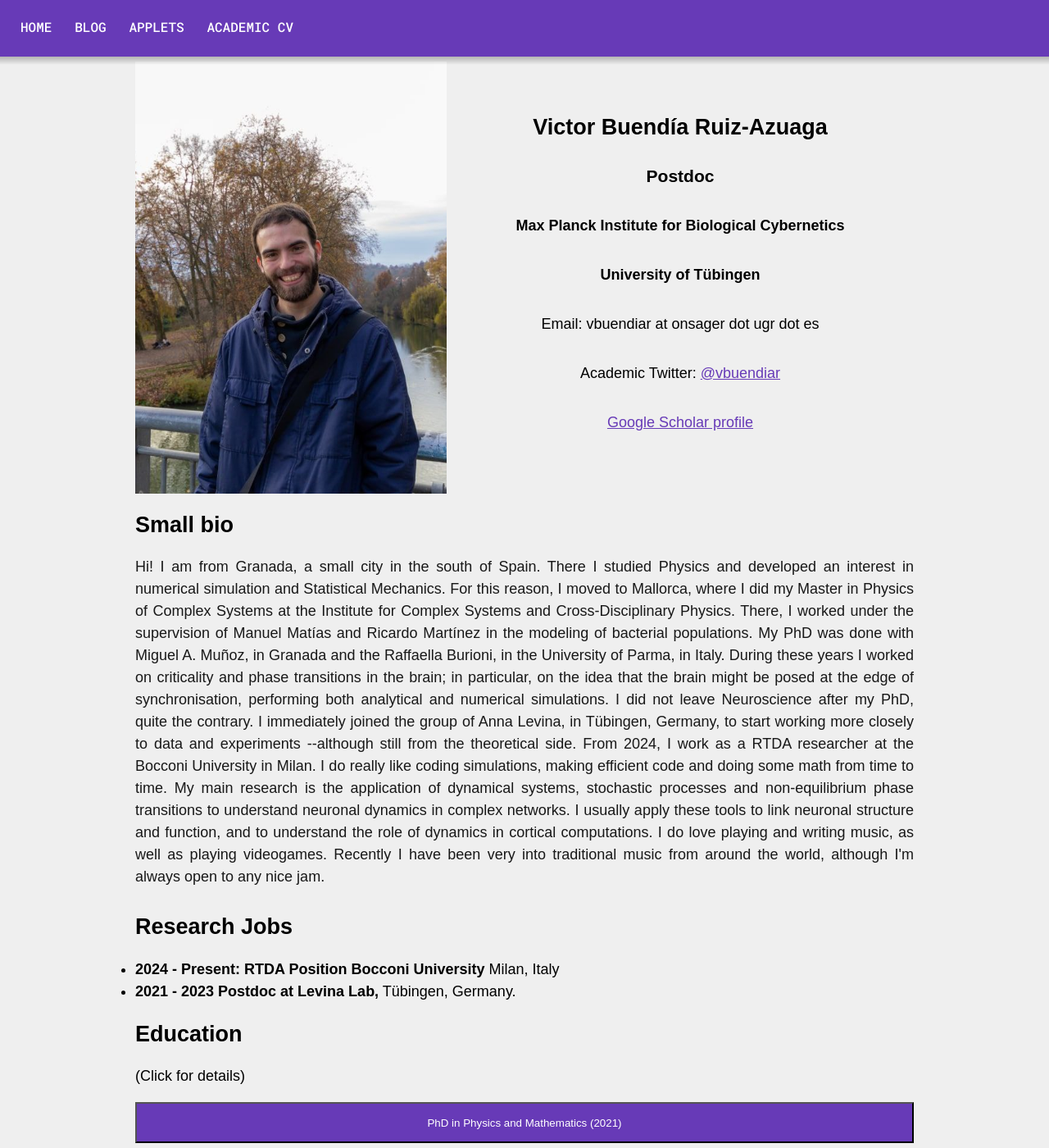
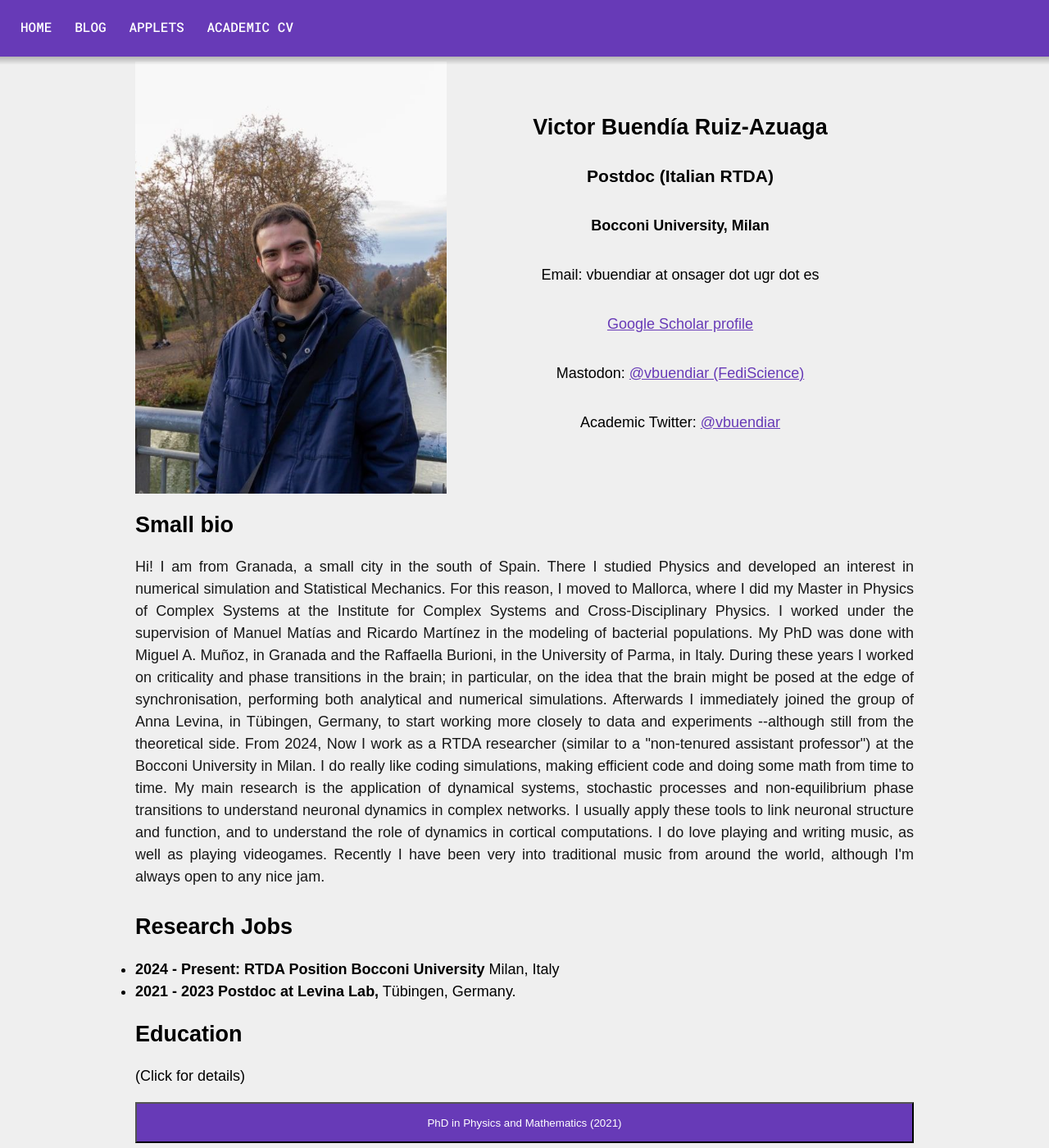
Before and after one commit to VictorSeven/VictorSeven.github.io, a Jekyll site: the page built from _pages/about.html, in a window 1280 px wide and 1400 px high. Shown: the whole window at 82% size. Built offline with Jekyll 4.4.1, drawn with Linux system fonts in a browser that asks for light colours; some of the changed text lies outside the part shown.

```diff
--- a/Gemfile
+++ b/Gemfile
@@ -9,7 +9,7 @@ ruby RUBY_VERSION
 #
 # This will help ensure the proper Jekyll version is running.
 # Happy Jekylling!
- gem "jekyll", "3.8.5"
+ gem "jekyll", "4.3.3"
 
 # This is the default theme for new Jekyll sites. You may change this to anything you like.
 # gem "minima"
--- a/_pages/about.html
+++ b/_pages/about.html
@@ -13,14 +13,14 @@ permalink: /about/
   <div class="cv-personal">
 
   <h2> Victor Buendía Ruiz-Azuaga </h2>
-  <h3> Postdoc </h3>
+  <h3> Postdoc (Italian RTDA)  </h3>
 
-  <h4> Max Planck Institute for Biological Cybernetics </h4>
-  <h4> University of Tübingen </h4>
+  <h4> Bocconi University, Milan </h4>
 
   <p> Email: vbuendiar at onsager dot ugr dot es </p>
+  <a href=https://scholar.google.es/citations?user=MykmXMQAAAAJ&hl=es&oi=sra> Google Scholar profile </a>
+  <p> Mastodon: <a href=https://fediscience.org/@vbuendiar>@vbuendiar (FediScience)</a> </p>
   <p> Academic Twitter: <a href=https://twitter.com/vbuendiar>@vbuendiar</a> </p>
-  <a href=https://scholar.google.es/citations?user=MykmXMQAAAAJ&hl=es&oi=sra> Google Scholar profile </a>
 
   </div>
 </div>
@@ -30,16 +30,15 @@ permalink: /about/
 
 Hi! I am from Granada, a small city in the south of Spain. There I studied Physics and developed an interest
 in numerical simulation and Statistical Mechanics. For this reason, I moved to Mallorca, where I did my Master
-in Physics of Complex Systems at the Institute for Complex Systems and Cross-Disciplinary Physics. There,
+in Physics of Complex Systems at the Institute for Complex Systems and Cross-Disciplinary Physics.
 I worked under the supervision of Manuel Matías and Ricardo Martínez in the modeling of bacterial populations.
 
 My PhD was done with Miguel A. Muñoz, in Granada and the Raffaella Burioni, in the University of Parma, in Italy.
 During these years I worked on criticality and phase transitions in the brain; in particular, on the
 idea that the brain might be posed at the edge of synchronisation, performing both analytical and numerical simulations.
 
-I did not leave Neuroscience after my PhD, quite the contrary. I immediately joined the group of Anna Levina, in Tübingen, Germany,
-to start working more closely to data and experiments --although still from the theoretical side. From 2024,
-I work as a RTDA researcher at the Bocconi University in Milan.
+Afterwards I immediately joined the group of Anna Levina, in Tübingen, Germany, to start working more closely to data and experiments --although still from the theoretical side. From 2024,
+Now I work as a RTDA researcher (similar to a "non-tenured assistant professor") at the Bocconi University in Milan.
 
 I do really like coding simulations, making efficient code and doing some math from time to time. My main research
 is the application of dynamical systems, stochastic processes and non-equilibrium phase transitions to understand
@@ -150,7 +149,7 @@ I have assisted to the following schools for graduate students:
 </li>
 
 <li>
-    Zeraati, R., Buendía, V., Engel, T., and Levina, A. <i>Topology-dependent coalescence controls scaling exponents in finite networks.</i> <a href="https://arxiv.org/abs/2211.06296">Arxiv preprint (2022).</a>
+    Zeraati, R.*, Buendía, V.*, Engel, T., and Levina, A. <i>Topology-dependent coalescence controls scaling exponents in finite networks.</i> <a href="https://arxiv.org/abs/2211.06296">Arxiv preprint (2022).</a>
 </li>
 
 <li>
```
Also changed, not shown: other parts of _pages/about.html (+3 -0 lines).
